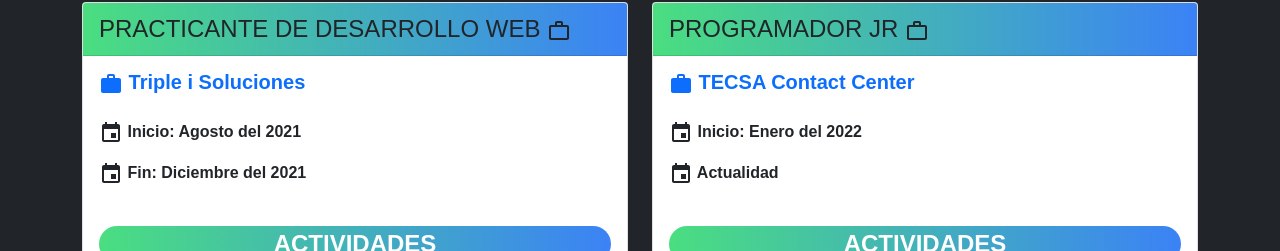
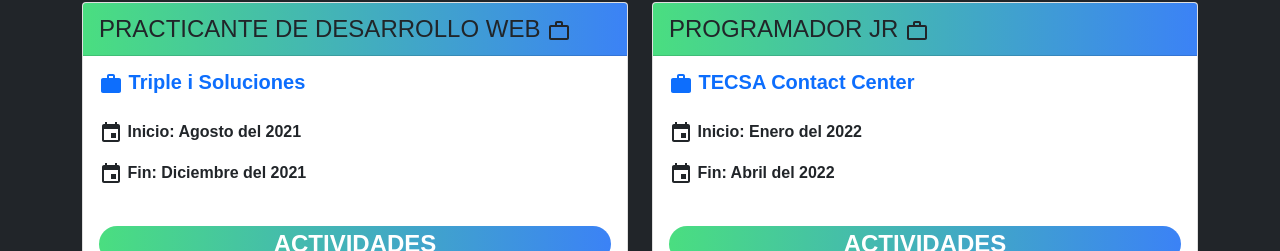
Before and after one commit to ArturoJCastilloZ/arturocastillocv, a React (Create React App) app: page / in a window 1280 px wide. Shown: the part 1464-1715 px from the top of the page. Built offline with nearby package versions, Linux system fonts and the light colour scheme.

Commit message:
Cambio en la informacion de Tecsa. Se agrega fecha fin.

```diff
--- a/src/contenido/pages/experience/Experience.js
+++ b/src/contenido/pages/experience/Experience.js
@@ -48,7 +48,7 @@
                             <CardBody>
                                 <CardSubtitle><a className='font-bold text-xl no-underline hover:underline' href='https://www.tecsa.mx/inicio.html'><WorkIcon /> TECSA Contact Center</a></CardSubtitle><br/>
                                 <CardText className='font-semibold'><EventIcon/> Inicio: Enero del 2022</CardText>
-                                <CardText className='font-semibold'><EventIcon/> Actualidad </CardText><br/>
+                                <CardText className='font-semibold'><EventIcon/> Fin: Abril del 2022 </CardText><br/>
                                 <CardTitle className='text-uppercase font-bold fs-4 text-center bg-gradient-to-r from-green-400 to-blue-500 text-white rounded-full'>Actividades</CardTitle><br/>
                                     <CardText className='text-left md:text-center font-semibold'>
                                             Desarrollar páginas web solicitadas mediante tickets por el equipo de Mejora Contínua para los departamentos como
```
